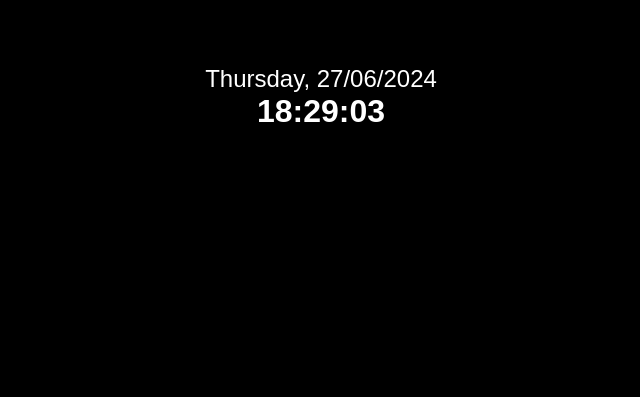
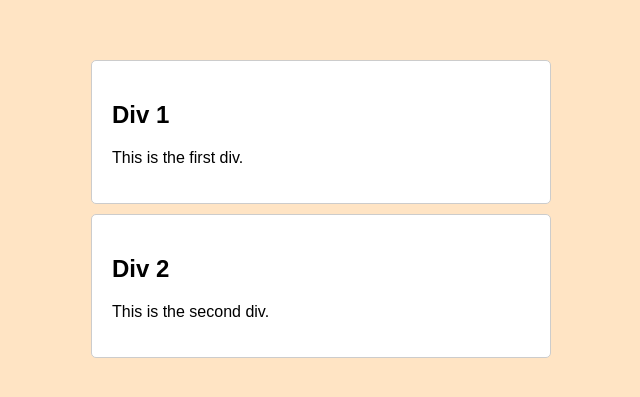
Before and after one commit to Hk41878/gettiime, a plain HTML site: page index.html in a window 1280 px wide. Shown: the part 191-588 px from the top of the page, without its empty margins (319-959 px from the left). Drawn offline with Linux system fonts and the light colour scheme.

Commit message:
Update index.html

```diff
--- a/index.html
+++ b/index.html
@@ -3,60 +3,51 @@
 <head>
     <meta charset="UTF-8">
     <meta name="viewport" content="width=device-width, initial-scale=1.0">
-    <title>Real-Time Clock with Date</title>
+    <title>Responsive Web Page</title>
     <style>
         body {
+            background-color: #FFE4C4; /* Skin color background */
             font-family: Arial, sans-serif;
-            text-align: center;
-            margin-top: 20%;
-            transition: background-color 0.5s, color 0.5s;
+            display: flex;
+            justify-content: center;
+            align-items: center;
+            min-height: 100vh;
+            margin: 0;
         }
-        #clock {
-            font-size: 2em;
-            font-weight: bold;
+        .container {
+            width: 100%;
+            max-width: 500px;
+            padding: 20px;
+            box-sizing: border-box;
         }
-        #date {
-            font-size: 1.5em;
+        .div1, .div2 {
+            padding: 20px;
+            margin: 10px 0;
+            background-color: #fff;
+            border: 1px solid #ccc;
+            border-radius: 5px;
+        }
+        @media (max-width: 600px) {
+            .div1, .div2 {
+                padding: 15px;
+                margin: 5px 0;
+            }
+            .container {
+                padding: 10px;
+            }
         }
     </style>
 </head>
 <body>
-    <div id="date"></div>
-    <div id="clock"></div>
-
-    <script>
-        function updateTime() {
-            const now = new Date();
-            const hours = now.getHours().toString().padStart(2, '0');
-            const minutes = now.getMinutes().toString().padStart(2, '0');
-            const seconds = now.getSeconds().toString().padStart(2, '0');
-            const timeString = `${hours}:${minutes}:${seconds}`;
-
-            const daysOfWeek = ["Sunday", "Monday", "Tuesday", "Wednesday", "Thursday", "Friday", "Saturday"];
-            const day = daysOfWeek[now.getDay()];
-            const date = now.getDate().toString().padStart(2, '0');
-            const month = (now.getMonth() + 1).toString().padStart(2, '0'); // Months are zero-indexed
-            const year = now.getFullYear();
-            const dateString = `${day}, ${date}/${month}/${year}`;
-
-            document.getElementById('clock').textContent = timeString;
-            document.getElementById('date').textContent = dateString;
-
-            // Change background color based on the time
-            if (hours >= 8 && hours < 16) {
-                document.body.style.backgroundColor = 'yellow';
-                document.body.style.color = 'black';
-            } else if (hours >= 16 && hours < 24) {
-                document.body.style.backgroundColor = 'black';
-                document.body.style.color = 'white';
-            } else {
-                document.body.style.backgroundColor = 'blue';
-                document.body.style.color = 'white';
-            }
-        }
-
-        setInterval(updateTime, 1000);
-        updateTime();  // Initial call to display time immediately
-    </script>
+    <div class="container">
+        <div class="div1">
+            <h2>Div 1</h2>
+            <p>This is the first div.</p>
+        </div>
+        <div class="div2">
+            <h2>Div 2</h2>
+            <p>This is the second div.</p>
+        </div>
+    </div>
 </body>
 </html>
```
